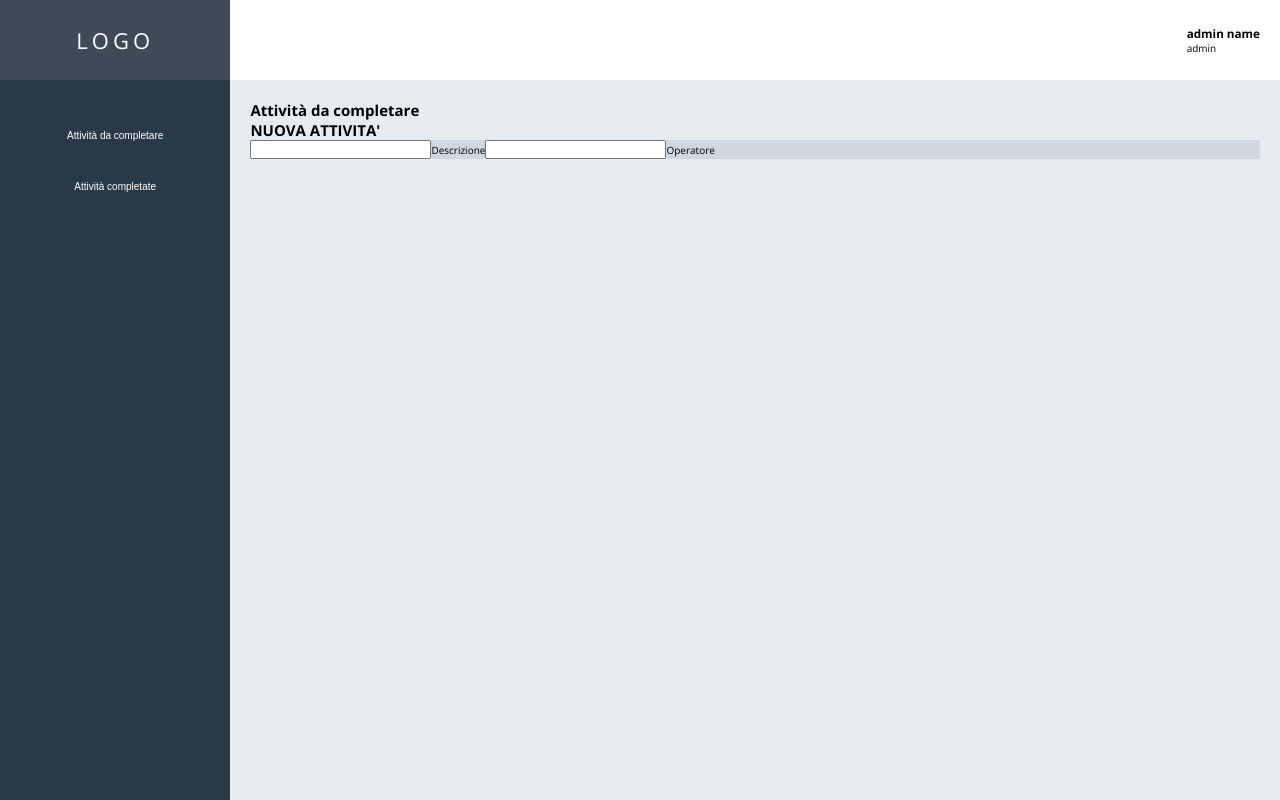
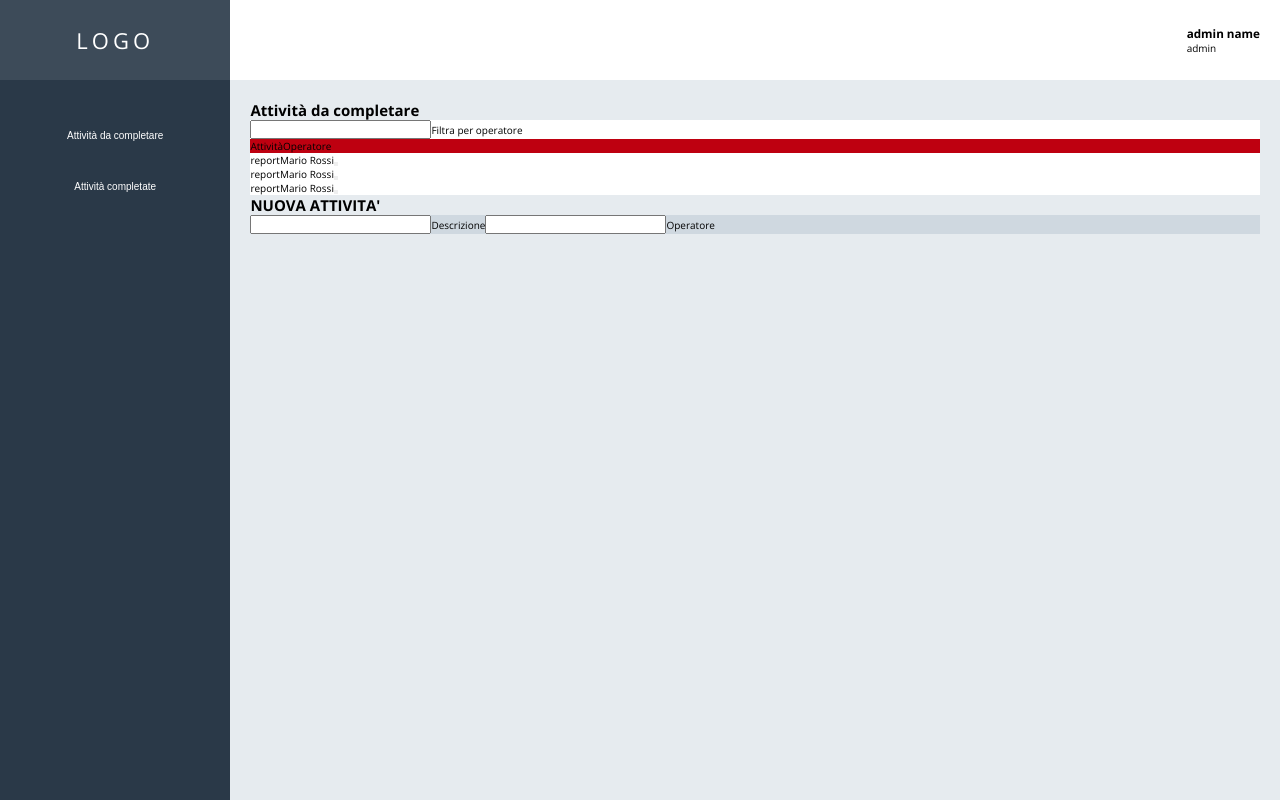
Before and after one commit to juri-boni/Activities, a React (Create React App) app: page / in a window 1280 px wide. Built offline with nearby package versions, Linux system fonts and the light colour scheme.

Commit message:
add -- activities sheet component

```diff
--- /dev/null
+++ b/src/components/activities-sheet/activities-sheet.component.jsx
@@ -0,0 +1,31 @@
+import FormInput from "../form-input/form-input.component";
+import "./activities-sheet.styles.scss";
+
+const ActivitiesSheet = () => {
+  return (
+    <div className="sheet-container">
+      <FormInput label="Filtra per operatore" />
+      <div className="sheet-description">
+        <span>Attività</span>
+        <span>Operatore</span>
+      </div>
+      <div className="sheet-element">
+        <span>report</span>
+        <span>Mario Rossi</span>
+        <button></button>
+      </div>
+      <div className="sheet-element">
+        <span>report</span>
+        <span>Mario Rossi</span>
+        <button></button>
+      </div>
+      <div className="sheet-element">
+        <span>report</span>
+        <span>Mario Rossi</span>
+        <button></button>
+      </div>
+    </div>
+  );
+};
+
+export default ActivitiesSheet;
--- /dev/null
+++ b/src/components/activities-sheet/activities-sheet.styles.scss
@@ -0,0 +1,7 @@
+.sheet-container {
+  background-color: #fff;
+
+  .sheet-description {
+    background-color: #be0010;
+  }
+}
--- a/src/components/activities/activities.component.jsx
+++ b/src/components/activities/activities.component.jsx
@@ -1,10 +1,13 @@
+import ActivitiesSheet from "../activities-sheet/activities-sheet.component";
 import NewActivitiesForm from "../new-activities-form/new-activities-form.component";
+
 import "./activities.styles.scss";
 
 const Activities = () => {
   return (
     <div className="activities-container">
       <h2>Attività da completare</h2>
+      <ActivitiesSheet />
       <NewActivitiesForm />
     </div>
   );
```
